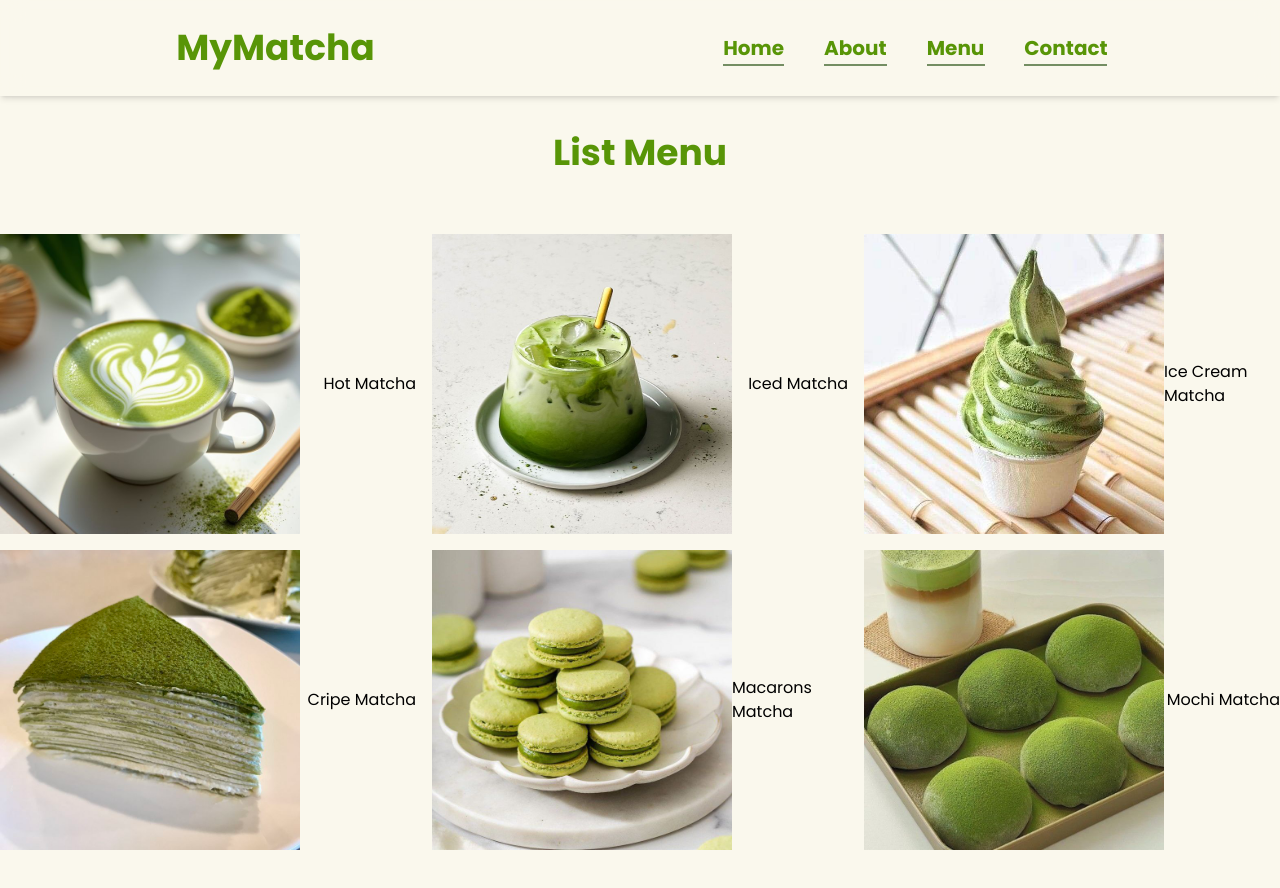
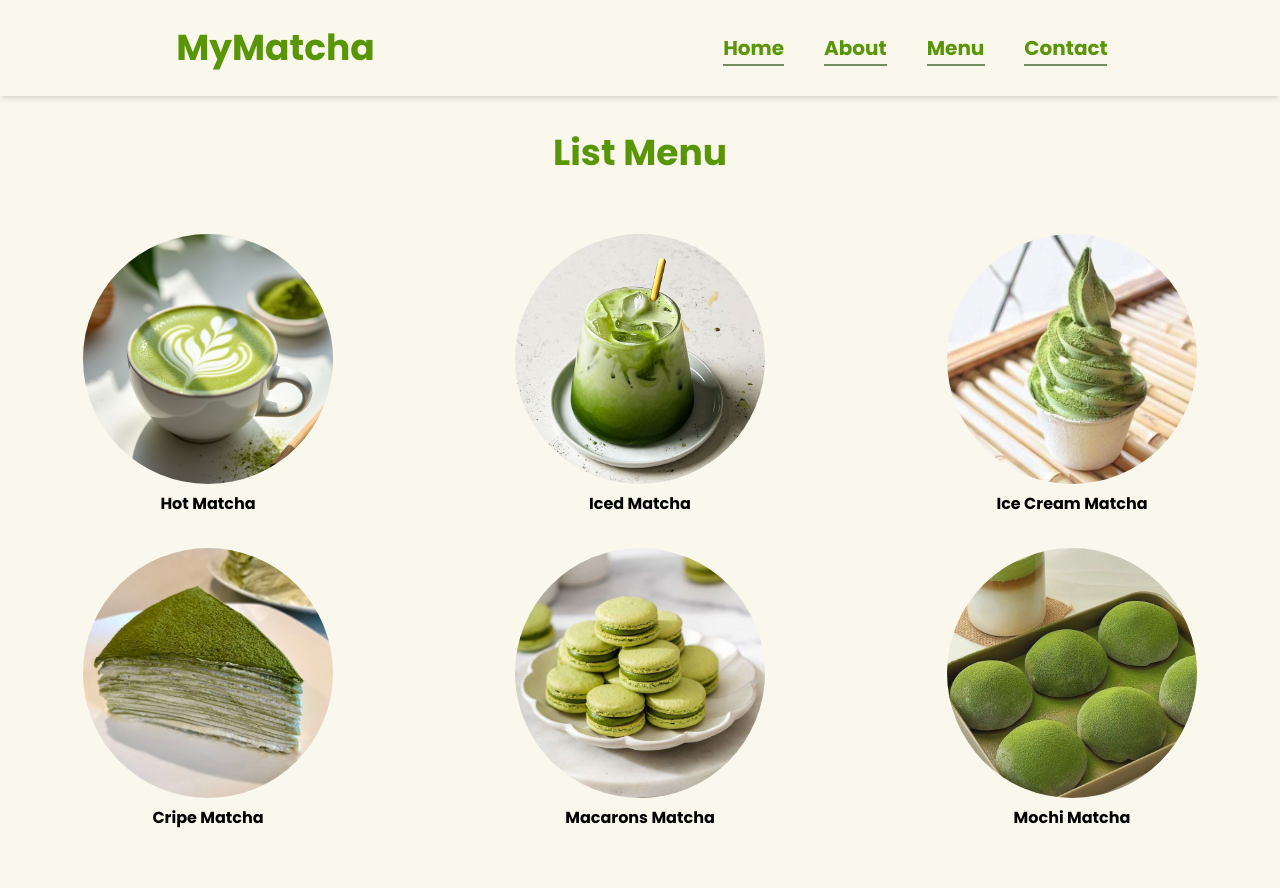
Before and after one commit to Adityarns/web-ecommerce, a React (Vite) app in the folder FrontEnd/: page /Menu in a window 1280 px wide. Shown: the top 888 px of the page. Built offline with nearby package versions, Linux system fonts and the light colour scheme.

Commit message:
Membuat border gambar pada list menu menjadi bulat

```diff
--- a/FrontEnd/src/data.js
+++ b/FrontEnd/src/data.js
@@ -1,5 +1,5 @@
-import LogoImage from "./assets/logo-matcha.png";
-import HeroImage from "./assets/hero-img.jpeg";
+import LogoImage from "./assets/Beranda/logo-matcha.png";
+import HeroImage from "./assets/Beranda/hero-img.jpeg";
 import CripeImage from "./assets/ListMenu/cripe-img.jpeg";
 import HotMatcha from "./assets/ListMenu/hot-matcha-img.jpeg";
 import IcedMatcha from "./assets/ListMenu/iced-matcha-img.jpeg";
--- a/FrontEnd/src/pages/Menu/Menu.jsx
+++ b/FrontEnd/src/pages/Menu/Menu.jsx
@@ -2,26 +2,21 @@ import { MenuImage } from "../../data";
 
 export default function Menu() {
   return (
-    <div className="tools mt-32 mb-5">
+    <div className="tools mt-32 mb-5 min-h-screen">
       <h1 className="text-4xl/snug font-bold text-center text-[#589507]">
         List Menu
       </h1>
-      <div className="tools-box md:mt-14 mt-5 grid lg:grid-cols-3 md:grid-cols-2 sm:grid-cols-1 grid-cols-1 gap-4">
+      <div className="md:mt-14 mt-5 grid lg:grid-cols-3 md:grid-cols-2 sm:grid-cols-1 grid-cols-1 gap-x-4 gap-y-8 max-w-[1280px] mx-auto">
         {MenuImage.map((menu) => (
-          <div
-            className="flex items-center justify-between group "
-            key={menu.id}
-          >
+          <div className="flex flex-col items-center text-center" key={menu.id}>
             <img
               src={menu.gambar}
               alt="Tools Image"
-              className="w-[300px] h-[300px] "
+              className="w-[250px] h-[250px] rounded-full object-cover "
               loading="lazy"
             />
-            <div>
-              <h4>{menu.name}</h4>
-              <p>{menu.ket}</p>
-            </div>
+            <h4 className="mt-2 font-semibold">{menu.name}</h4>
+            <p className="text-sm text-gray-600">{menu.ket}</p>
           </div>
         ))}
       </div>
```
Also changed, not shown: FrontEnd/src/assets/Beranda/hero-img.jpeg (renamed from FrontEnd/src/assets/hero-img.jpeg), FrontEnd/src/assets/Beranda/logo-matcha.png (renamed from FrontEnd/src/assets/logo-matcha.png).
